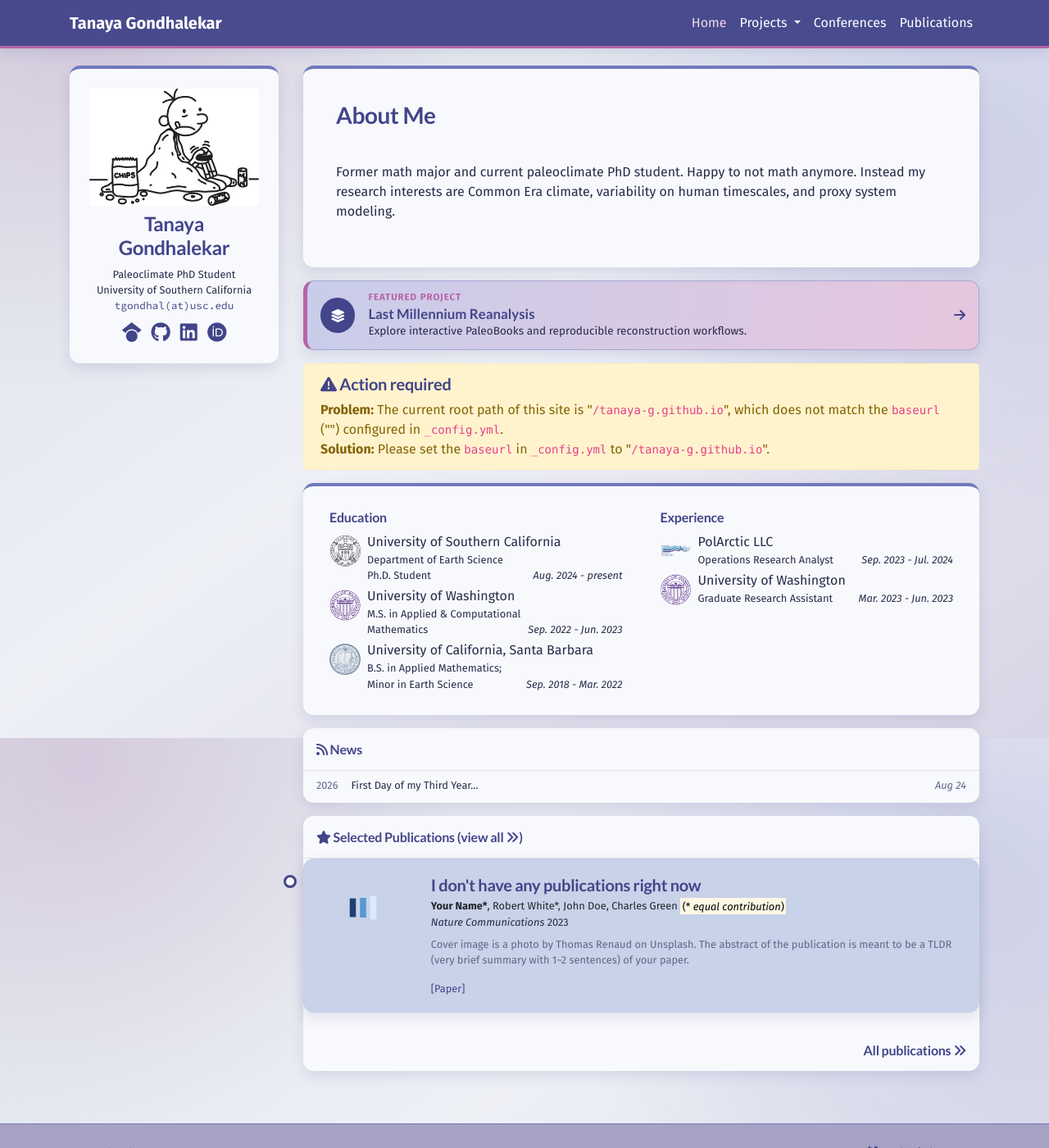
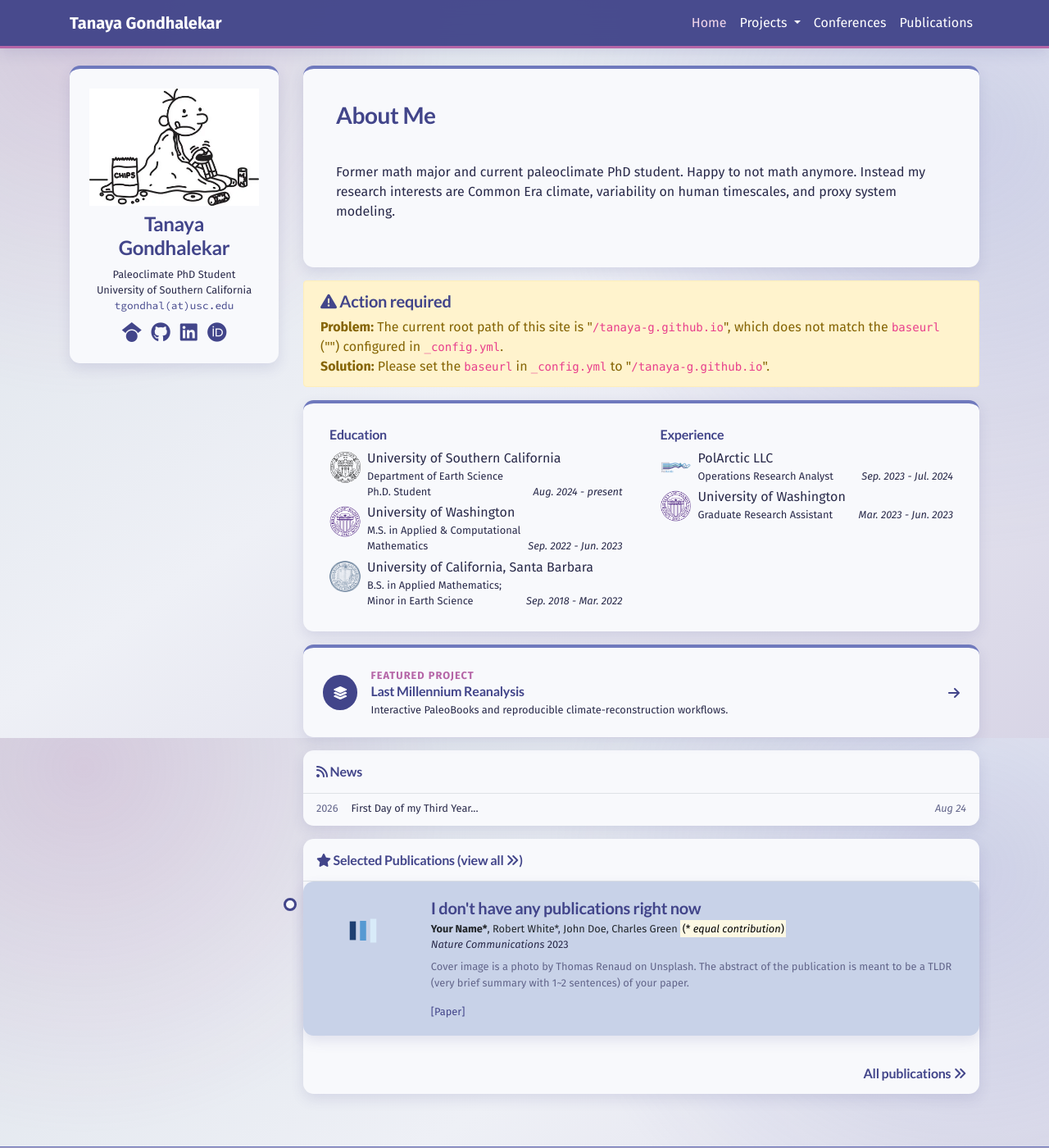
Before and after one commit to tanaya-g/tanaya-g.github.io, a Jekyll site: the page built from index.html, in a window 1280 px wide and 1400 px high. Shown: the whole window at 82% size. Built offline with Jekyll 4.4.1, drawn with Linux system fonts in a browser that asks for light colours; nearby versions of some CDN libraries; a style sheet for code colours, icons or effects is not loaded.

Commit message:
Refine homepage project card and simplify PaleoBooks

```diff
--- a/_includes/widgets/projects_strip.html
+++ b/_includes/widgets/projects_strip.html
@@ -1,9 +1,16 @@
-<a class="project-strip my-3" href="{{ '/projects/last-millennium-reanalysis/' | relative_url }}" aria-label="Explore the Last Millennium Reanalysis project">
-    <span class="project-strip-icon" aria-hidden="true"><i class="fas fa-layer-group"></i></span>
-    <span class="project-strip-copy">
-        <span class="project-strip-kicker">Featured project</span>
-        <span class="project-strip-title">Last Millennium Reanalysis</span>
-        <span class="project-strip-description">Explore interactive PaleoBooks and reproducible reconstruction workflows.</span>
-    </span>
-    <span class="project-strip-arrow" aria-hidden="true"><i class="fas fa-arrow-right"></i></span>
-</a>
+<div class="row mt-3">
+    <div class="col">
+        <div class="card home-project-card border-0 shadow-sm bg-white">
+            <div class="card-body p-4 d-flex align-items-center">
+                <span class="home-project-icon mr-3" aria-hidden="true"><i class="fas fa-layer-group"></i></span>
+                <div class="min-width-0">
+                    <div class="home-project-kicker small">Featured Project</div>
+                    <h6 class="mb-1">Last Millennium Reanalysis</h6>
+                    <p class="small mb-0">Interactive PaleoBooks and reproducible climate-reconstruction workflows.</p>
+                </div>
+                <i class="fas fa-arrow-right ml-auto pl-3 home-project-arrow" aria-hidden="true"></i>
+                <a class="stretched-link" href="{{ '/projects/last-millennium-reanalysis/' | relative_url }}" aria-label="Explore the Last Millennium Reanalysis project"></a>
+            </div>
+        </div>
+    </div>
+</div>
--- a/assets/css/global.css
+++ b/assets/css/global.css
@@ -360,18 +360,12 @@ footer.bg-white {
     box-shadow: 0 0.9rem 1.8rem rgba(66, 69, 138, 0.22);
 }
 
-.paleobook-thumbnail {
-    width: 100%;
-    height: 210px;
-    object-fit: cover;
-    border-bottom: 1px solid rgba(66, 69, 138, 0.18);
-}
-
 .paleobook-card-body {
     display: flex;
     flex: 1;
     flex-direction: column;
-    padding: 1.35rem;
+    min-height: 18rem;
+    padding: 1.6rem;
 }
 
 .paleobook-label {
@@ -401,33 +395,20 @@ footer.bg-white {
     text-decoration: none;
 }
 
-.project-strip {
-    display: grid;
-    grid-template-columns: auto minmax(0, 1fr) auto;
-    gap: 1rem;
-    align-items: center;
-    width: 100%;
-    padding: 0.85rem 1rem;
-    color: var(--ink);
-    text-decoration: none;
-    border: 1px solid rgba(111, 121, 189, 0.42);
-    border-left: 5px solid var(--orchid);
-    border-radius: 0.8rem;
-    background: linear-gradient(100deg, #C9CDEA, #E6C6DE);
-    box-shadow: 0 0.4rem 1rem rgba(66, 69, 138, 0.13);
+.home-project-card {
+    position: relative;
     transition: transform 180ms ease, box-shadow 180ms ease;
 }
 
-.project-strip:hover,
-.project-strip:focus {
-    color: var(--ink);
-    text-decoration: none;
+.home-project-card:hover,
+.home-project-card:focus-within {
     transform: translateY(-2px);
-    box-shadow: 0 0.7rem 1.4rem rgba(66, 69, 138, 0.2);
+    box-shadow: 0 0.7rem 1.4rem rgba(66, 69, 138, 0.2) !important;
 }
 
-.project-strip-icon {
+.home-project-icon {
     display: inline-flex;
+    flex: 0 0 2.65rem;
     width: 2.65rem;
     height: 2.65rem;
     align-items: center;
@@ -437,41 +418,19 @@ footer.bg-white {
     background-color: var(--indigo);
 }
 
-.project-strip-copy {
-    display: flex;
-    min-width: 0;
-    flex-direction: column;
-}
-
-.project-strip-kicker {
+.home-project-kicker {
     color: var(--orchid);
-    font-size: 0.72rem;
     font-weight: 700;
     letter-spacing: 0.08em;
-    line-height: 1.2;
     text-transform: uppercase;
 }
 
-.project-strip-title {
-    color: var(--indigo);
-    font-family: "Lato", sans-serif;
-    font-size: 1.05rem;
-    font-weight: 700;
-}
-
-.project-strip-description {
-    font-size: 0.85rem;
-    line-height: 1.3;
-}
-
-.project-strip-arrow {
+.home-project-arrow {
     color: var(--indigo);
 }
 
-@media (max-width: 575.98px) {
-    .project-strip-description {
-        display: none;
-    }
+.min-width-0 {
+    min-width: 0;
 }
 
 .conference-details {
--- a/index.html
+++ b/index.html
@@ -12,8 +12,6 @@ navbar_title: Home
 
         {% include widgets/profile_card_bio_only.html %}
 
-        {% include widgets/projects_strip.html %}
-
         <!-- Debugging widgets -->
         {% include widgets/debug_repo_name.html %}
         {% include widgets/debug_url.html %}
@@ -21,6 +19,8 @@ navbar_title: Home
         {% if site.data.display.homepage.show_experience %}
             {% include widgets/experience_card.html %}
         {% endif %}
+
+        {% include widgets/projects_strip.html %}
 
         {% if site.data.display.homepage.show_news %}
         {% assign count_news = site.news | size %}
--- a/last-millennium-reanalysis.html
+++ b/last-millennium-reanalysis.html
@@ -26,7 +26,6 @@ permalink: /projects/last-millennium-reanalysis/
     <div class="row">
         <div class="col-md-6 mb-4">
             <article class="card paleobook-card paleobook-card-one h-100 overflow-hidden">
-                <img class="card-img-top paleobook-thumbnail" src="{{ '/assets/images/projects/reproduce-lmr.svg' | relative_url }}" alt="Abstract visualization of proxy records flowing into a climate reconstruction">
                 <div class="card-body paleobook-card-body">
                 <span class="paleobook-label">PaleoBook</span>
                 <h3 class="h4">Reproducing LMRv2.1 with the cfr package</h3>
@@ -44,7 +43,6 @@ permalink: /projects/last-millennium-reanalysis/
 
         <div class="col-md-6 mb-4">
             <article class="card paleobook-card paleobook-card-two h-100 overflow-hidden">
-                <img class="card-img-top paleobook-thumbnail" src="{{ '/assets/images/projects/presto2k.svg' | relative_url }}" alt="Abstract visualization of layered proxy databases and climate fields">
                 <div class="card-body paleobook-card-body">
                 <span class="paleobook-label">PaleoBook</span>
                 <h3 class="h4">PReSto2k: updating LMRv2.1 with LinkedEarth Tools</h3>
```
Also changed, not shown: assets/images/projects/presto2k.svg (deleted), assets/images/projects/reproduce-lmr.svg (deleted).
